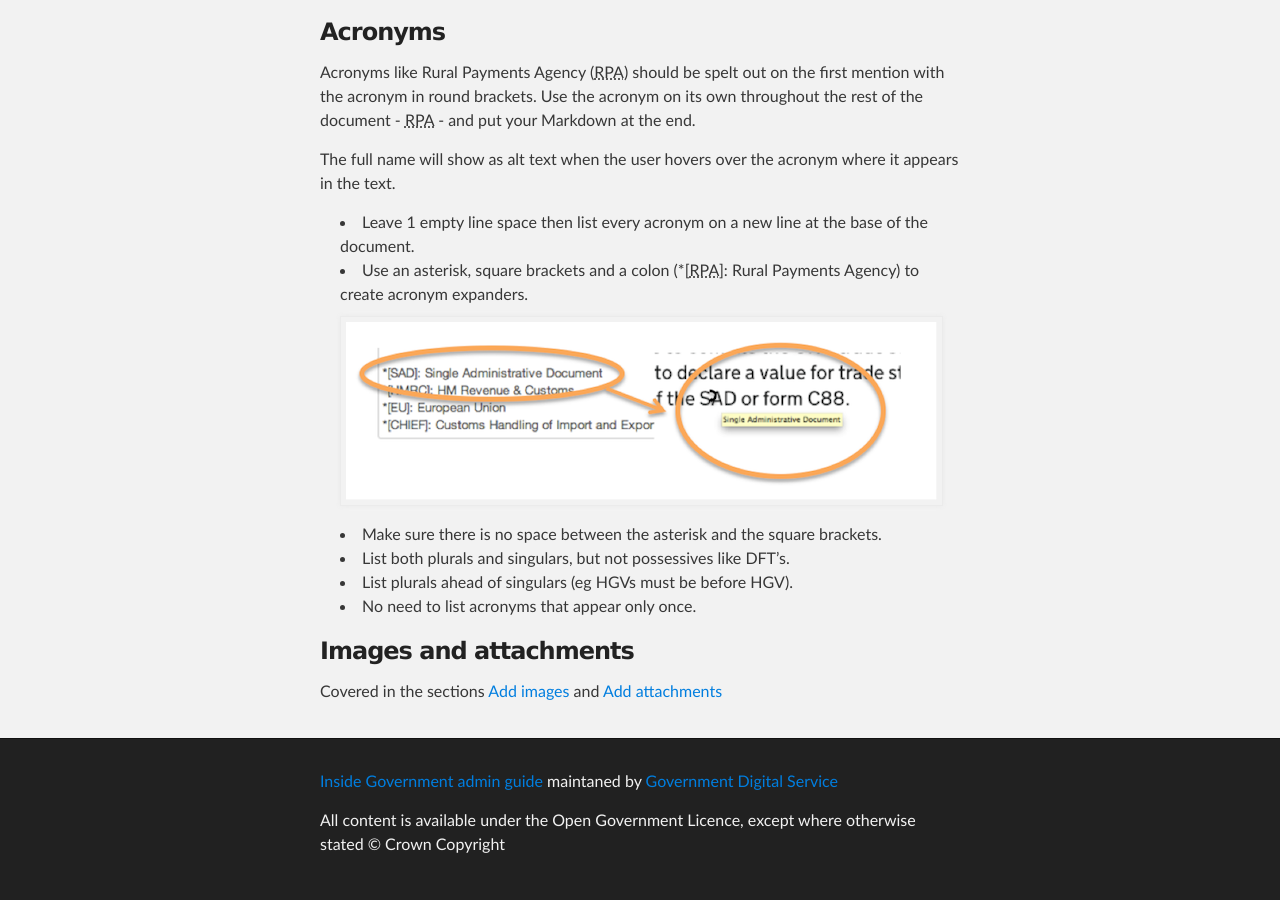
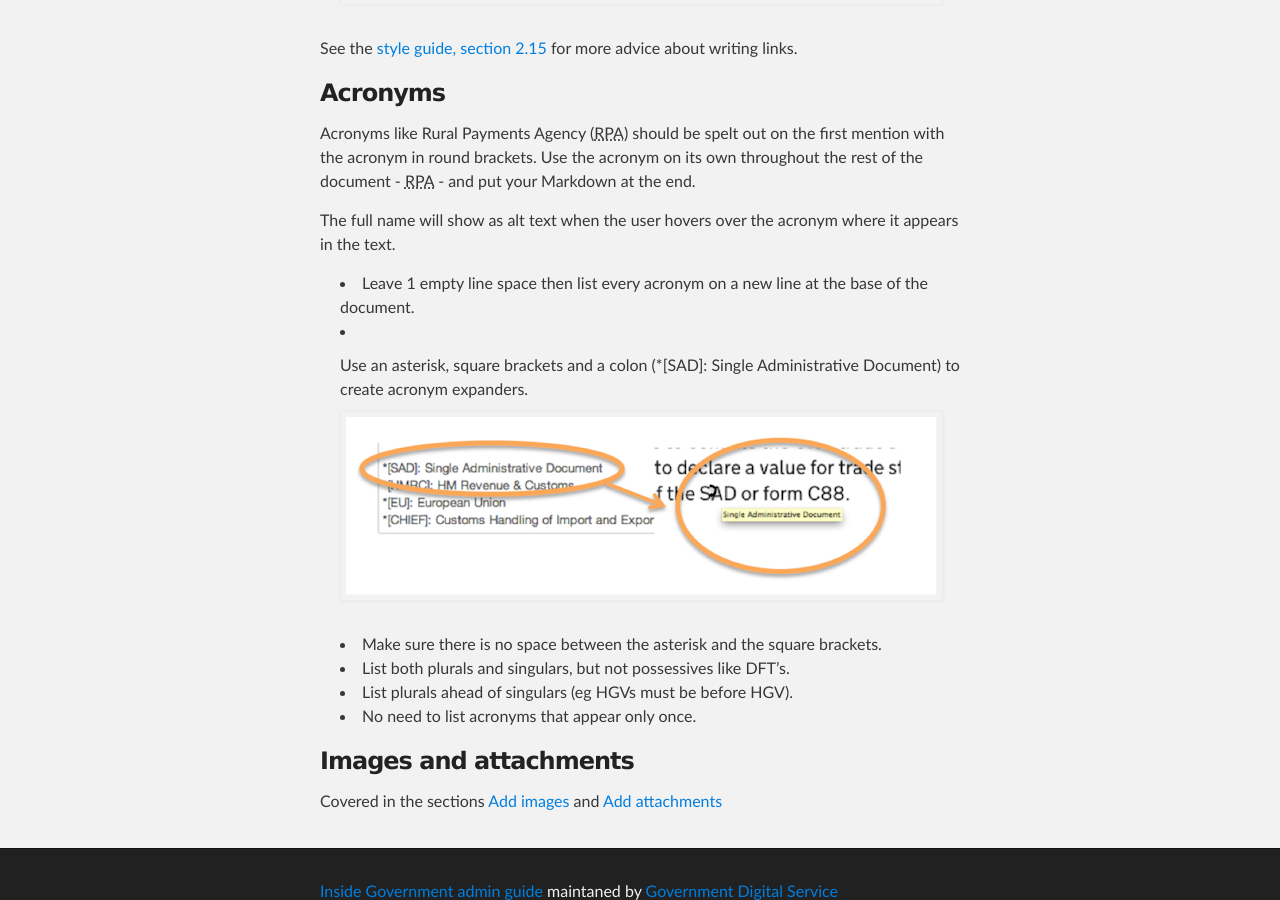
Before and after one commit to alphagov/inside-government-admin-guide, a Jekyll site: the page built from first-steps/markdown.md, in a window 1280 px wide and 900 px high, scrolled down 2818 px. Built offline with Jekyll 4.4.1, drawn with Linux system fonts in a browser that asks for light colours.

Commit message:
Update markdown.md

```diff
--- a/first-steps/markdown.md
+++ b/first-steps/markdown.md
@@ -10,11 +10,11 @@
 
 ![Markdown 1](markdown-1.png)
 
+
 ### Headers and sub-headers
 
 *  Use 2 hashtags (\##) for a main heading and 3 or 4 hashtags for sub-headings. These are your H2s, H3s and H4s.
 *  Don't use 1 hashtag or you will get a title heading in the middle of your document. The box where you enter the title will assign it the H1 style automatically, you don't need to use Markdown in this box.
-
 ![Markdown 2](markdown-2.png)
 
 *  Use the headers in sequence, ie an H3 needs to be preceded by an H2 and an H4 needs an H3.
@@ -35,6 +35,7 @@
 
 *  Use asterisks (\*) to make a bulleted list (hyphens also work).
 ![Markdown 4](markdown-4.png)
+
 *  You need 1 empty line space before the bullets start, and 1 at the end.
 *  Make sure there is 1 space after the asterisk and that all the bullets line up correctly.
 *  Sub-items need an indent of 2 spaces.
@@ -68,8 +69,9 @@
 The full name will show as alt text when the user hovers over the acronym where it appears in the text.
 
 *  Leave 1 empty line space then list every acronym on a new line at the base of the document.
-*  Use an asterisk, square brackets and a colon (\*[RPA]: Rural Payments Agency) to create acronym expanders.
+*  Use an asterisk, square brackets and a colon (\*[SAD]: Single Administrative Document) to create acronym expanders.
 ![Markdown 7](markdown-7.png)
+
 *  Make sure there is no space between the asterisk and the square brackets.
 *  List both plurals and singulars, but not possessives like DFT's.
 *  List plurals ahead of singulars (eg HGVs must be before HGV).
```
